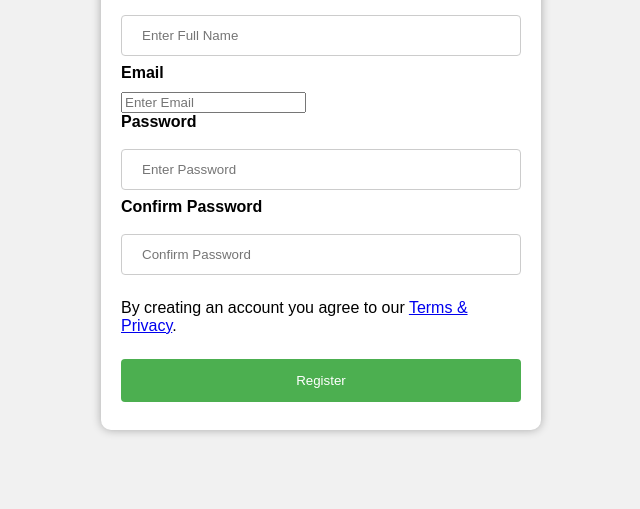
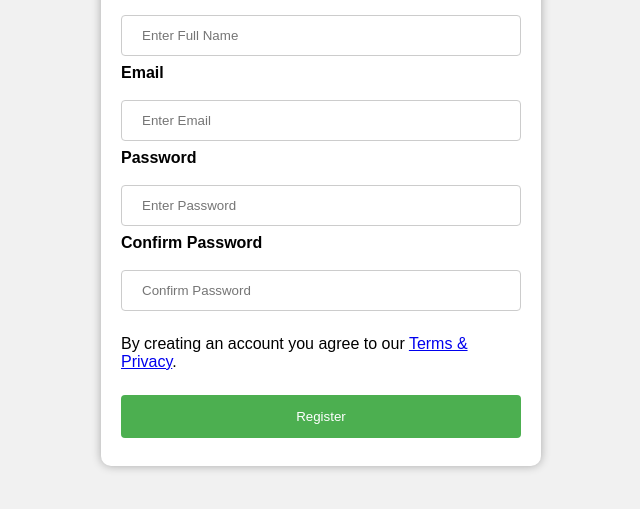
Before and after one commit to VermaDeepali/chatgpt, a plain HTML site: page chatgpt_projects/login/register.html in a window 1280 px wide. Shown: the part 195-704 px from the top of the page, without its empty margins (319-959 px from the left). Drawn offline with Linux system fonts and the light colour scheme.

Commit message:
Update style.css

```diff
--- a/chatgpt_projects/login/style.css
+++ b/chatgpt_projects/login/style.css
@@ -1,3 +1,5 @@
+/* login */
+
 body {
     font-family: Arial, sans-serif;
     background-color: #f1f1f1;
@@ -76,7 +78,9 @@ img.avatar {
 
 /* Change styles for span and cancel button on extra small screens */
 @media screen and (max-width: 300px) {
-    span.psw, span.forgot {
+
+    span.psw,
+    span.forgot {
         display: block;
         float: none;
     }
@@ -85,3 +89,32 @@ img.avatar {
         width: 100%;
     }
 }
+
+
+/* register */
+
+input[type=text],
+input[type=email],
+input[type=password] {
+    width: 100%;
+    padding: 12px 20px;
+    margin: 8px 0;
+    display: inline-block;
+    border: 1px solid #ccc;
+    border-radius: 4px;
+    box-sizing: border-box;
+}
+
+/* Change styles for span and cancel button on extra small screens */
+@media screen and (max-width: 300px) {
+
+    span.psw,
+    span.forgot {
+        display: block;
+        float: none;
+    }
+
+    .cancelbtn {
+        width: 100%;
+    }
+}
```
